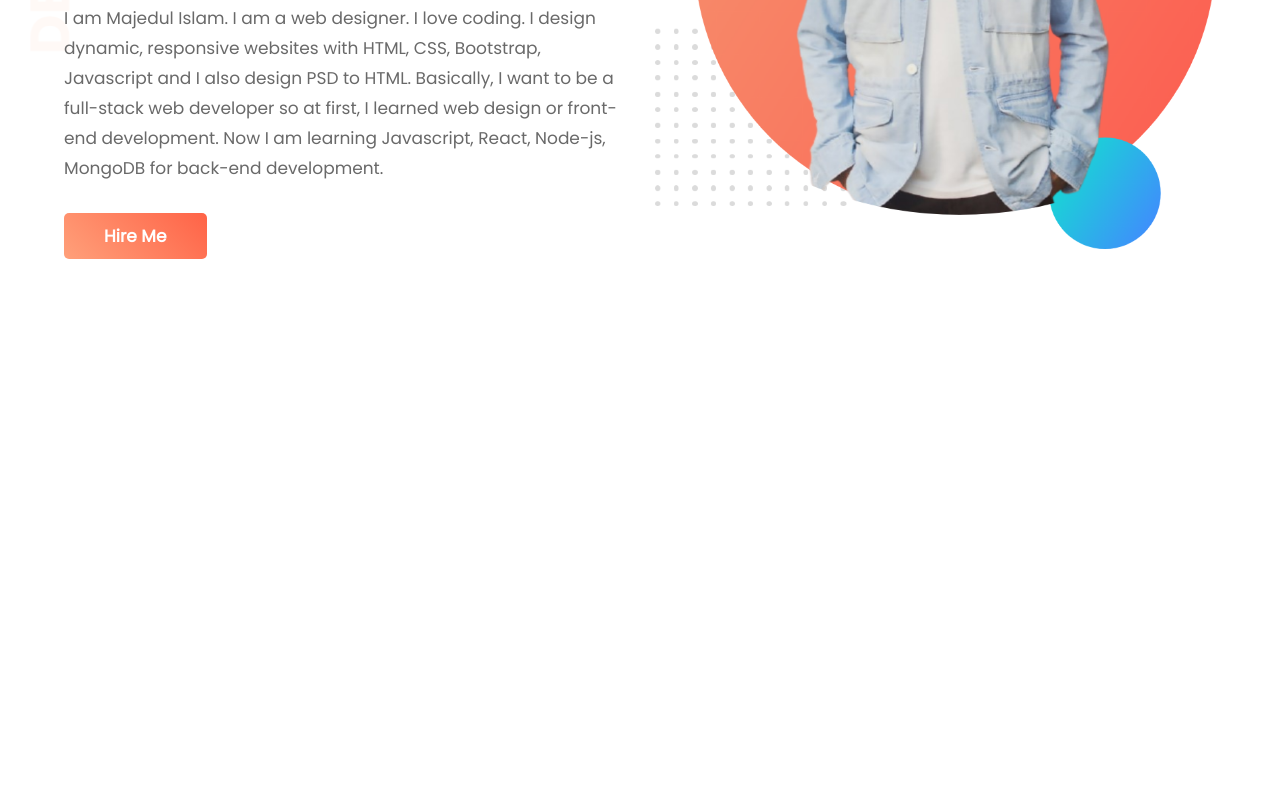
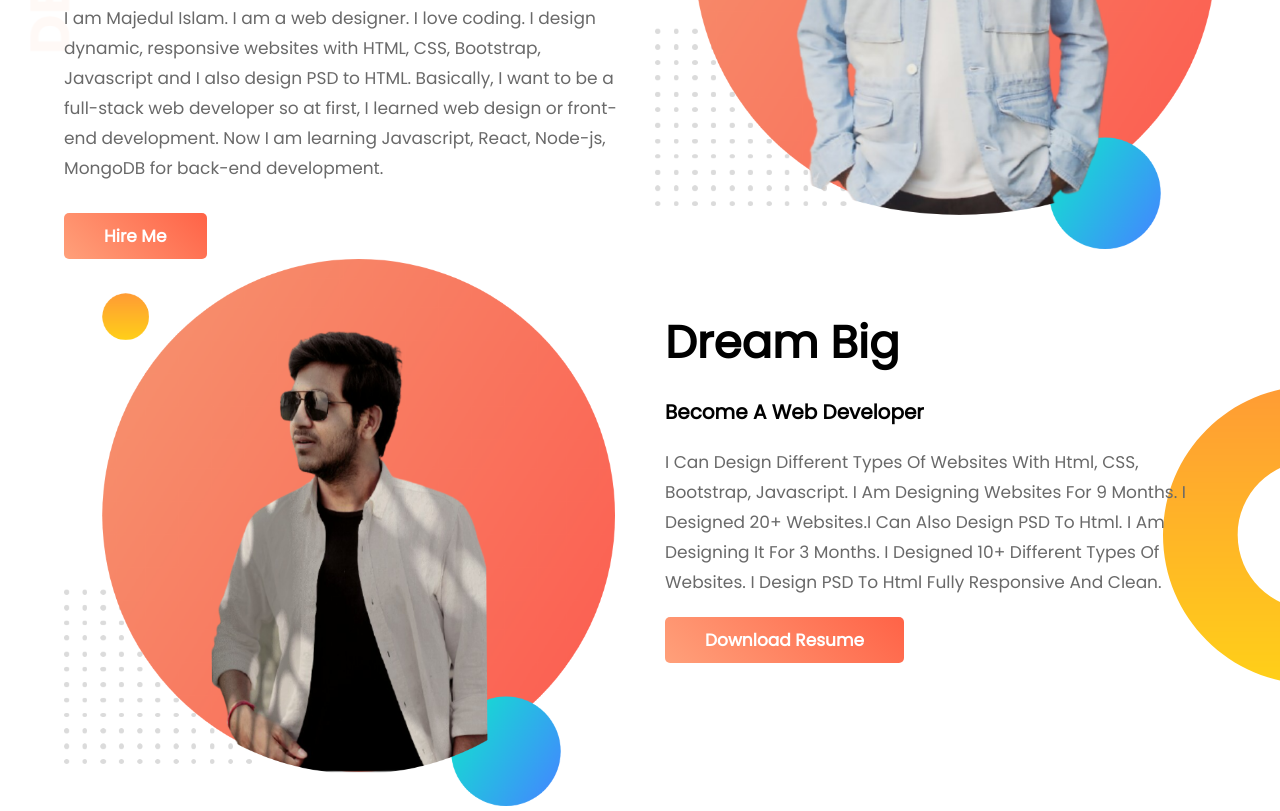
Before and after one commit to majedul360/developer-portfolio, a plain HTML site: page index.html in a window 1280 px wide. Shown: the part 308-1119 px from the top of the page. Before the commit the page ends 800 px from the top, so only its background shows below. Drawn offline with Linux system fonts and the light colour scheme.

Commit message:
dream section added

```diff
--- a/css/style.css
+++ b/css/style.css
@@ -35,6 +35,7 @@ section {
     display:flex;
     flex-wrap: wrap;
     gap: 3rem;
+
 }
 
 .home .content {
@@ -76,3 +77,43 @@ section {
 .home img {
     width: 100%;
 }
+
+/******************** DREAM SECTION ******************/
+
+.dream {
+    background: url(../img/dream-bg.png) no-repeat right;
+    display: flex;
+    flex-wrap: wrap;
+    gap: 5rem;
+}
+
+.dream .img {
+        flex: 1 1 45rem;
+}
+
+.dream .img img{
+    width: 100%;
+}
+
+
+.dream .content {
+    flex: 1 1 45rem;
+    padding-right: 2rem;
+}
+
+.dream .content h1 {
+    font-size: 4.5rem;
+    margin-top: 5rem;
+}
+
+.dream .content h3 {
+    font-size:2rem;
+    margin: 2rem 0;
+}
+
+.dream .content p {
+    font-size: 1.7rem;
+    line-height: 3rem;
+    color: dimgray;
+    margin-bottom: 1rem;
+}
--- a/index.html
+++ b/index.html
@@ -23,5 +23,22 @@
             <img src="img/majedul1.png" alt="">
         </div>
     </section>
+
+    <!---------------------- DREAM SECTION ----------------->
+
+    <section class="dream">
+        <div class="img">
+            <img src="img/majedul2.png" alt="">
+        </div>
+
+        <div class="content">
+            <h1>dream big</h1>
+        <h3>become a web developer</h3>
+        <p>
+            I can design different types of websites with Html, CSS, Bootstrap, Javascript. I am designing websites for 9 months. I designed 20+ websites.I can also design PSD to Html. I am designing it for 3 months. I designed 10+ different types of websites. I design PSD to Html fully responsive and clean.
+        </p>
+        <a href="https://mrmajedul.com/" target="_blank" class="btn">download resume</a>
+        </div>
+    </section>
 </body>
 </html>
```
